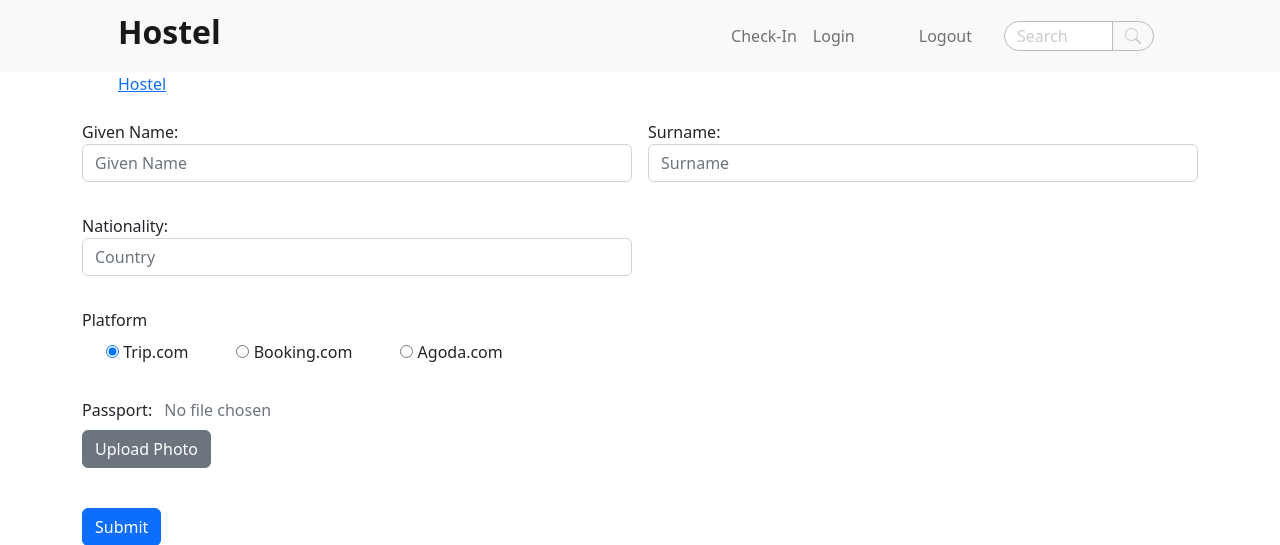
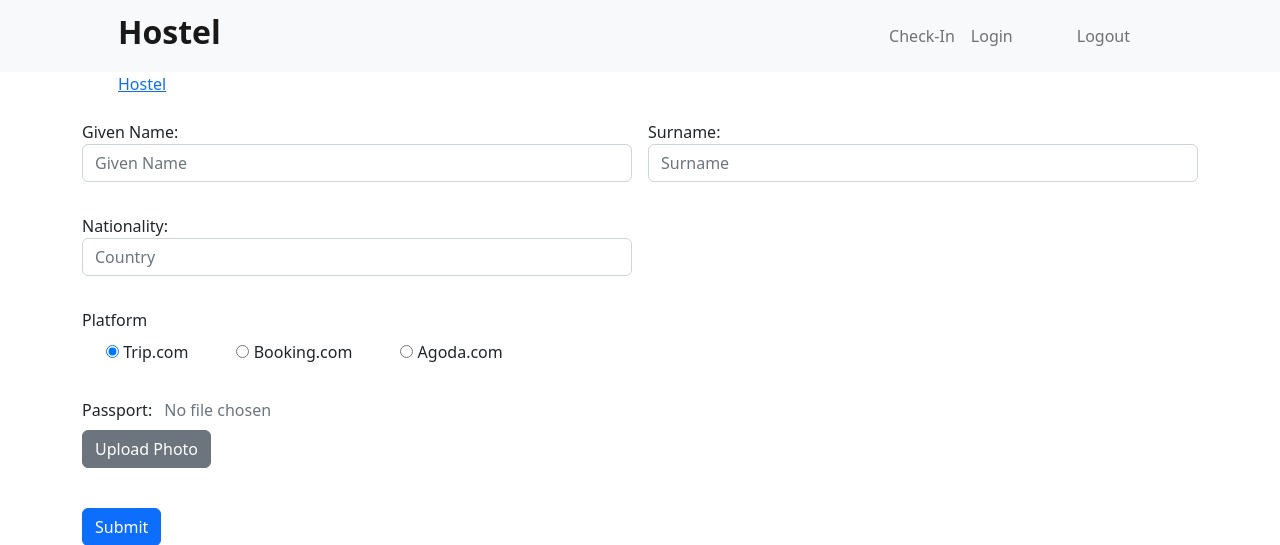
Before and after one commit to tox-jia/ecom2, a Django app: page /hostel/ in a window 1280 px wide. Shown: the top 545 px of the page. Run offline with Django 5.2, Linux system fonts and the light colour scheme; some libraries are stand-ins or nearby versions.

Commit message:
hostel checkin v3

```diff
--- a/hostel/templates/hostel/h_navbar.html
+++ b/hostel/templates/hostel/h_navbar.html
@@ -32,30 +32,6 @@
                 </li>
                 {% endif %}
                 <!-- --------------------------  -->
-                <!-- search bar  -->
-                <!-- --------------------------  -->
-                {% if not user.is_superuser %}
-                <li class="nav-item text-center me-2">
-                    <form class="pl-2" method="POST" action="{% url 'search' %}">
-                        {% csrf_token %}
-                        <div class="input-group" style="width: 150px;">
-                        <input type="search" class="form-control search-bar" placeholder="Search"
-                               style="border-top-left-radius:
-                               50px; border-bottom-left-radius: 50px;"
-                               name ="searched"
-                                >
-                        <button class="btn btn-outline-secondary search-bar py-0" type="submit"
-                                style="
-                                border-top-right-radius: 50px;
-                                border-bottom-right-radius: 50px;
-                               ">
-                          <i class="bi bi-search"></i>
-                        </button>
-                        </div>
-                    </form>
-                </li>
-                {% endif %}
-                <!-- --------------------------  -->
                 <!-- End  -->
                 <!-- --------------------------  -->
             </ul>
```
